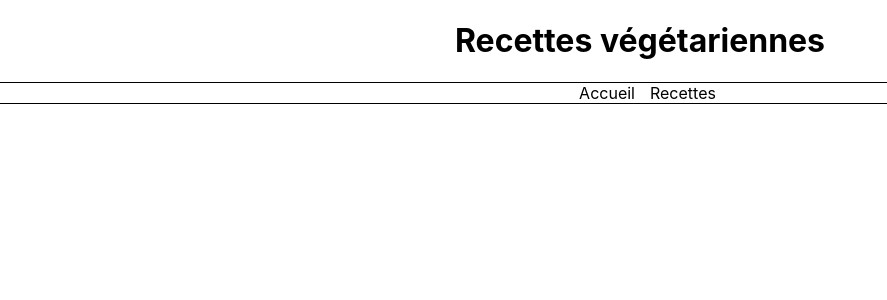
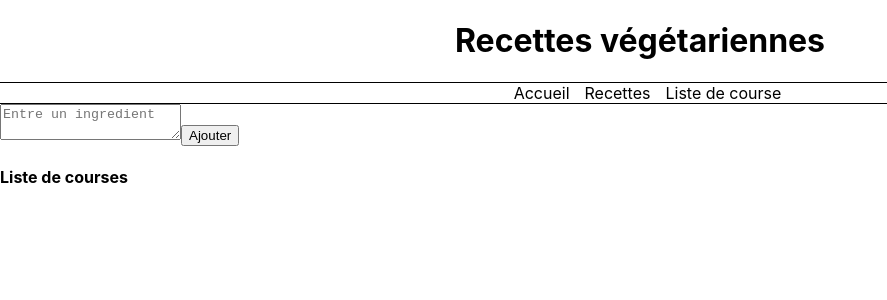
Before and after one commit to pauline-f/veggie-recipies-react, a React (Create React App) app in the folder client/: page /shopping-list in a window 1280 px wide. Shown: the top 300 px of the page, without its empty margins (0-887 px from the left). Built offline with nearby package versions, Linux system fonts and the light colour scheme.

Commit message:
Add Shopping list component

```diff
--- a/client/src/App.js
+++ b/client/src/App.js
@@ -3,8 +3,9 @@ import AppTitle from "./components/AppTitle";
 import RecipesList from "./components/RecipesList";
 import { Routes, Route } from "react-router-dom";
 import RecipeDetails from "./components/RecipeDetails";
+import ShoppingList from "./components/ShoppingList";
 import Home from "./components/Home";
-import NavBar from "./NavBar";
+import NavBar from "./components/NavBar";
 
 const App = () => {
 
@@ -18,6 +19,7 @@ const App = () => {
         <Route path="/" element={<Home />} />
         <Route path="/recipes" element={<RecipesList />} />
         <Route path="/recipes/:id" element={<RecipeDetails />} />
+        <Route path="/shopping-list" element={<ShoppingList />} />
       </Routes>
     </div>
   );
--- a/client/src/components/IngredientsList/index.tsx
+++ b/client/src/components/IngredientsList/index.tsx
@@ -6,10 +6,10 @@ const IngredientsList = (props: RecipeProps) => {
   const { ingredients } = props
 
   return (
-    <>
+    <div>
       <h4>Ingrédients</h4>
       <ul>{ingredients.map(ingredient => <IngredientDetails {... ingredient} />)}</ul>
-    </>
+    </div>
   )
 }
 
--- a/client/src/NavBar/index.tsx
+++ b/client/src/components/NavBar/index.tsx
@@ -7,6 +7,7 @@ const NavBar = () => {
     <nav>
       <Link className="link nav-link" to="/">Accueil</Link>
       <Link className="link nav-link" to="recipes">Recettes</Link>
+      <Link className="link nav-link" to="shopping-list">Liste de course</Link>
     </nav>
   );
 }
--- /dev/null
+++ b/client/src/components/ShoppingList/index.tsx
@@ -0,0 +1,27 @@
+import React, { useState } from 'react';
+
+const ShoppingList = () => {
+  const [list, setList] = useState(['']);
+  const [ingredient, setIngredient] = useState('');
+
+  const addIngredient = () => {
+    setList([ingredient, ...list]);
+    setIngredient('');
+  }
+
+  return (
+    <div>
+      <div>
+        <textarea value={ingredient} onChange={(event) => setIngredient(event.target.value)} placeholder='Entre un ingredient' />
+        <button onClick={addIngredient}>Ajouter</button>
+      </div>
+
+      <h4>Liste de courses</h4>
+      <ul>
+        {list.map(ingredient => ingredient ? <li>{ingredient}</li> : null)}
+      </ul>
+    </div>
+  )
+}
+
+export default ShoppingList;
```
Also changed, not shown: client/src/components/NavBar/styles.css (renamed from client/src/NavBar/styles.css).
